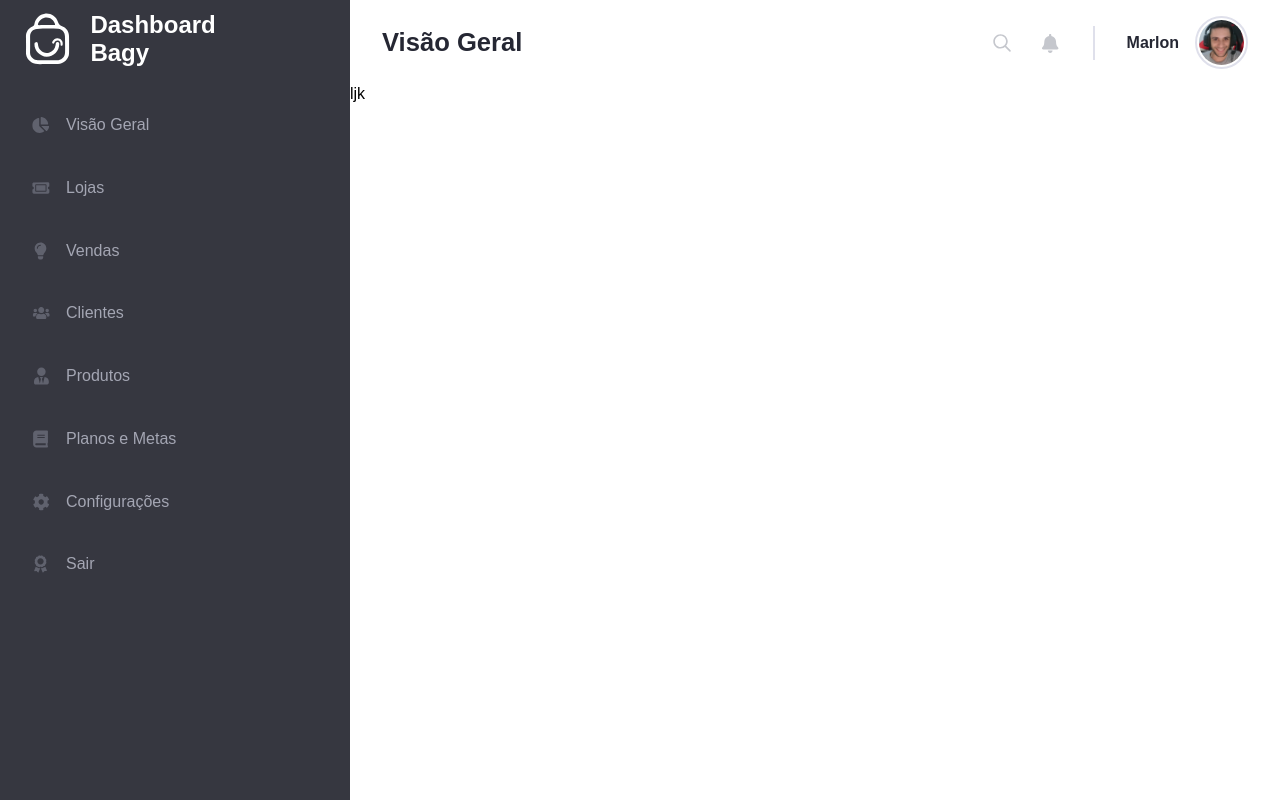
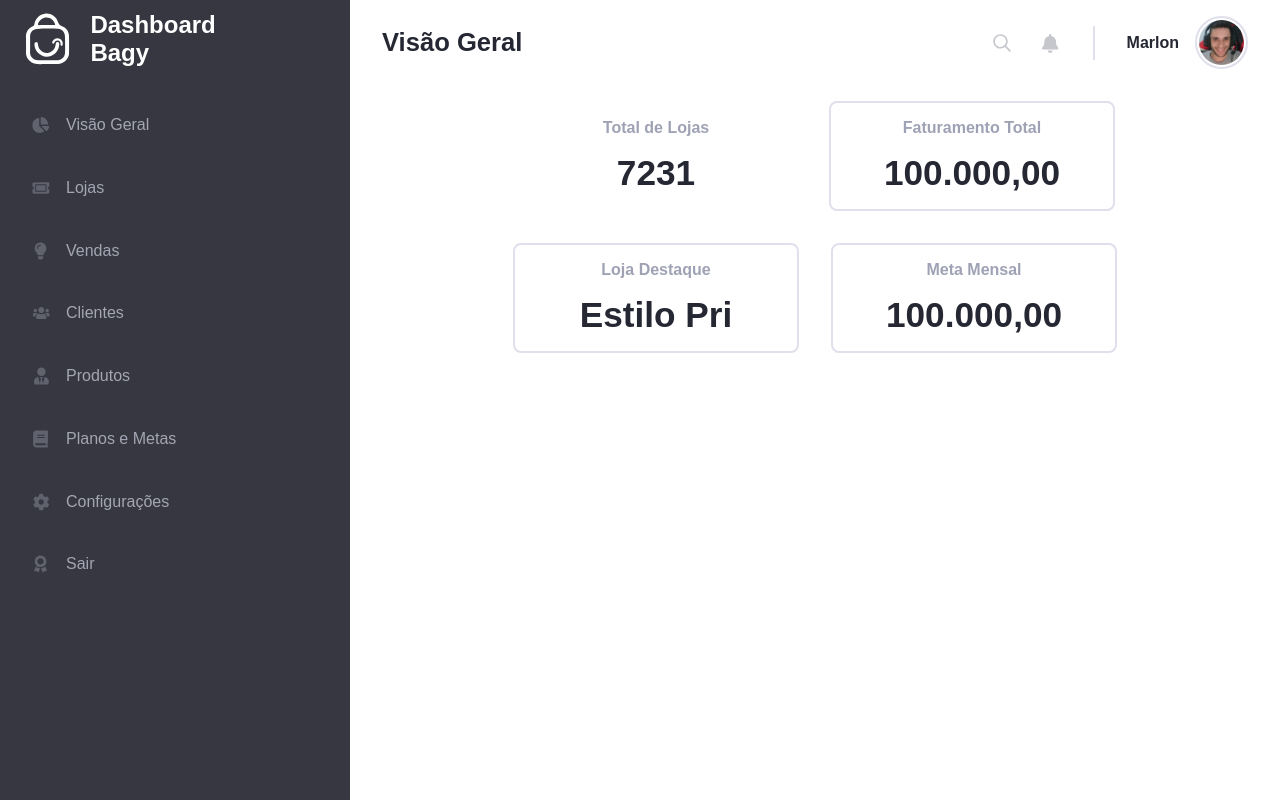
Before and after one commit to marlon307/teste-bagy, a Next.js app: page / in a window 1280 px wide. Shown: the top 800 px of the page. Built offline with nearby package versions, Linux system fonts and the light colour scheme.

Commit message:
Add hear main content

```diff
--- /dev/null
+++ b/components/Main/Box.js
@@ -0,0 +1,13 @@
+import React from 'react';
+import style from './style.module.scss';
+
+function Box({ primaryLine, secondaryLine }) {
+  return (
+    <div className={ style.box }>
+      <h4>{ primaryLine }</h4>
+      <h2>{ secondaryLine }</h2>
+    </div>
+  );
+}
+
+export default Box;
--- /dev/null
+++ b/components/Main/MainHeader.js
@@ -0,0 +1,16 @@
+import React from 'react';
+import Box from './Box';
+import style from './style.module.scss';
+
+function MainHeader() {
+  return (
+    <section className={ style.mainheader }>
+      <Box primaryLine="Total de Lojas" secondaryLine="7231" />
+      <Box primaryLine="Faturamento Total" secondaryLine="100.000,00" />
+      <Box primaryLine="Loja Destaque" secondaryLine="Estilo Pri" />
+      <Box primaryLine="Meta Mensal" secondaryLine="100.000,00" />
+    </section>
+  );
+}
+
+export default MainHeader;
--- /dev/null
+++ b/components/Main/style.module.scss
@@ -0,0 +1,54 @@
+.mainheader {
+  width: 100%;
+  display: flex;
+  align-items: center;
+  justify-content: center;
+  gap: 2em;
+  flex-wrap: wrap;
+}
+
+.box {
+  display: flex;
+  flex-direction: column;
+  align-items: center;
+  justify-content: center;
+  min-width: 250px;
+  gap: 1em;
+  padding: 1em;
+  border: 2px solid #DFE0EB;
+  transition: color 0.2s linear;
+  border-radius: 8px;
+  cursor: pointer;
+
+  h4 {
+    color: #9FA2B4;
+    font-size: 1em;
+    transition: color 0.2s linear;
+  }
+
+  h2 {
+    color: #252733;
+    font-size: 2.2em;
+    transition: color 0.2s linear;
+  }
+
+  &:hover {
+    border: 2px solid #DDE2FF;
+  }
+
+  &:hover * {
+    color: var(--color-bagy);
+  }
+}
+
+.box:first-child {
+  border: none;
+
+  h4 {
+    color: #9FA2B4;
+  }
+
+  h2 {
+    color: #252733;
+  }
+}
--- a/pages/index.js
+++ b/pages/index.js
@@ -4,12 +4,13 @@ import Image from 'next/image';
 import style from '../styles/style.module.css';
 import Header from '../components/Header/Header';
 import Nav from '../components/Header/Nav';
+import MainHeader from '../components/Main/MainHeader';
 
 export default function Home() {
   return (
     <div className={ style.container }>
       <Head>
-        <title>Create Next App</title>
+        <title>Dashboard Bagy</title>
         <meta name="description" content="Generated by create next app" />
         <link rel="icon" href="/favicon.ico" />
       </Head>
@@ -18,7 +19,7 @@ export default function Home() {
       <Header />
 
       <main className={ style.main }>
-        ljk
+        <MainHeader />
       </main>
 
       <footer className={ style.footer }>
--- a/styles/style.module.css
+++ b/styles/style.module.css
@@ -13,12 +13,8 @@
 .main {
   min-height: 100vh;
   grid-area: c;
-  /* padding: 4rem 0;
-  flex: 1;
-  display: flex;
-  flex-direction: column;
-  justify-content: center;
-  align-items: center; */
+
+  padding: 1em 2em;
 }
 
 .footer {
```
